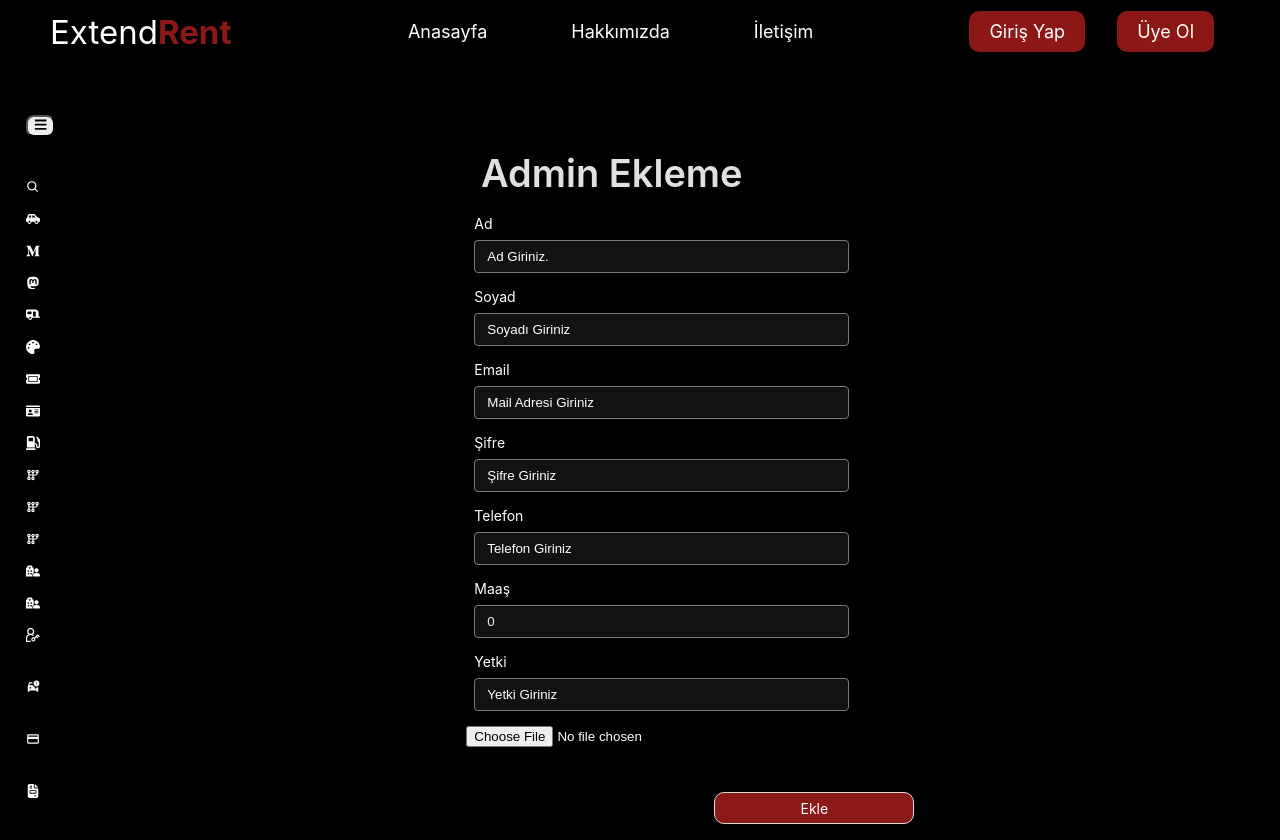
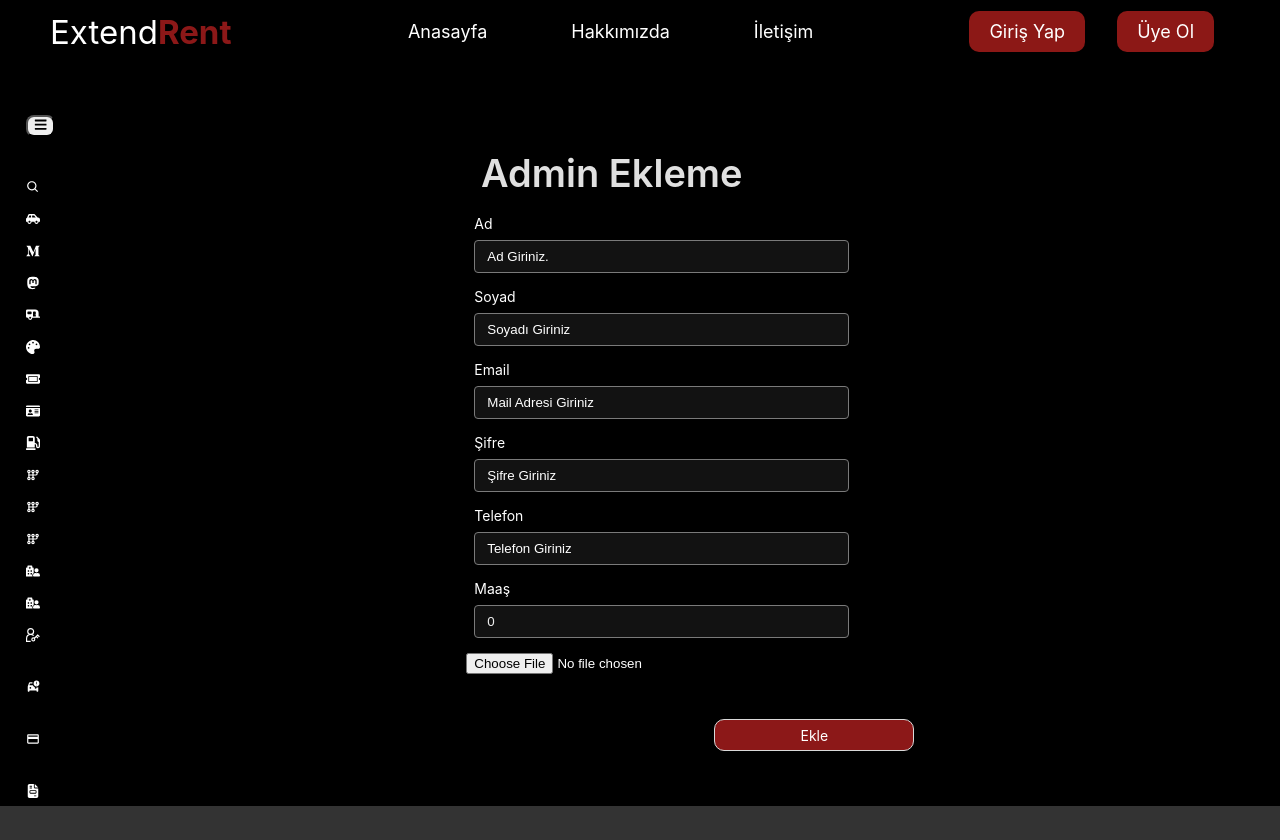
Before and after one commit to ExtendRent/rent-a-car-newUI, a React (Create React App) app: page /adminPanel/addAdmin in a window 1280 px wide. After the commit the page ends 806 px from the top, so only its background shows below. Built offline with nearby package versions, Linux system fonts and the light colour scheme.

Commit message:
error fixed

```diff
--- a/src/models/Responses/Admin/AdminModel.ts
+++ b/src/models/Responses/Admin/AdminModel.ts
@@ -7,5 +7,5 @@ export interface AdminModel{
     salary: number;
     userImageEntityImageUrl: string;
     deleted: boolean;
-    authority: string;
+    status: string;
 }
--- a/src/pages/Admin/AddAdmin.tsx
+++ b/src/pages/Admin/AddAdmin.tsx
@@ -40,7 +40,7 @@ const AddAdmin = (props: Props) => {
             };
             const imageResponse = await dispatch(addUserImages(thunkParams));
             if (imageResponse) {
-                const userImageEntityId = imageResponse.payload;
+                const userImageEntityId = imageResponse.payload.response;
                 const updatedValues = { ...values, userImageEntityId };
                 const response = await dispatch(addAdmin(updatedValues));
                 setSuccessMessage("İşlem başarıyla tamamlandı");
@@ -72,8 +72,7 @@ const AddAdmin = (props: Props) => {
             .required('Telefon numarası giriniz'),
         salary: Yup.number()
             .min(0, 'Maaş en az 0 olmalıdır')
-            .required('Maaş giriniz'),
-        authority: Yup.string().required('Yetki Giriniz'),
+            .required('Maaş giriniz')
     })
     const initialValues = {
         name: '',
@@ -82,7 +81,6 @@ const AddAdmin = (props: Props) => {
         password: '',
         phoneNumber: '',
         salary: 0,
-        authority: '',
     }
 
     const handleOnChange = async (e: React.ChangeEvent<HTMLInputElement>) => {
@@ -168,14 +166,7 @@ const AddAdmin = (props: Props) => {
                                             type="number"
                                         />
                                     </Col>
-                                    <Col span={32} style={{ marginTop: "15px" }}>
-                                        <FormikInput
-                                            name="authority"
-                                            label="Yetki"
-                                            placeHolder="Yetki Giriniz"
-                                            type="text"
-                                        />
-                                    </Col>
+
                                     <input type="file" name="image" onChange={handleOnChange} style={{ marginTop: "15px" }} />
                                     {imageError && (
                                         <Alert type="error" message={imageError} showIcon />
--- a/src/pages/Admin/UpdateAdmin.tsx
+++ b/src/pages/Admin/UpdateAdmin.tsx
@@ -73,8 +73,6 @@ const UpdateAdmin = (props: Props) => {
     salary: Yup.number()
       .min(0, "Maaş en az 0 olmalıdır")
       .required("Maaş giriniz"),
-    imagePath: Yup.string().required("Fotoğraf Giriniz"),
-    authority: Yup.string().required("Yetki Giriniz"),
   });
   const initialValues = {
     id: adminId,
@@ -84,8 +82,7 @@ const UpdateAdmin = (props: Props) => {
     password: "",
     phoneNumber: admin?.phoneNumber,
     salary: admin?.salary,
-    imagePath: "",
-    authority: admin?.authority,
+    authority: admin?.status,
   };
 
   const handleUpdateAdmin = async (values: any) => {
@@ -164,14 +161,14 @@ const UpdateAdmin = (props: Props) => {
                     type="number"
                   />
                 </Col>
-                <Col span={32} style={{ marginTop: "15px" }}>
+                {/* <Col span={32} style={{ marginTop: "15px" }}>
                   <FormikInput
                     name="authority"
                     label="Yetki"
                     placeHolder="Yetki Giriniz"
                     type="text"
                   />
-                </Col>
+                </Col> */}
                 <Col
                   span={32}
                   style={{ marginTop: "15px", marginLeft: "100px" }}
--- a/src/pages/Brands/AddBrand.tsx
+++ b/src/pages/Brands/AddBrand.tsx
@@ -36,9 +36,10 @@ const AddBrand = (props: Props) => {
                 image: formData,
                 brandName: values.brandName,
             };
+
             const imageResponse = await dispatch(addBrandImages(thunkParams));
             if (imageResponse) {
-                const brandImageEntityId = imageResponse.payload;
+                const brandImageEntityId = imageResponse.payload.response;
                 const updatedValues = { ...values, brandImageEntityId };
                 const response = await dispatch(addBrand(updatedValues));
                 setSuccessMessage("İşlem başarıyla tamamlandı");
@@ -48,7 +49,7 @@ const AddBrand = (props: Props) => {
             // Hata durumunda
             setErrorMessage("İşlem sırasında bir hata oluştu");
         }
-        /* window.location.href = "/adminPanel/cars"; */
+         window.location.href = "/adminPanel/Brands";
     };
 
     const handleOnChange = async (e: React.ChangeEvent<HTMLInputElement>) => {
--- a/src/pages/Brands/UpdateBrand.tsx
+++ b/src/pages/Brands/UpdateBrand.tsx
@@ -70,13 +70,13 @@ const UpdateBrand = () => {
         };
         const imageResponse = await dispatch(addBrandImages(thunkParams));
         if (imageResponse) {
-          const brandImageEntityId = imageResponse.payload;
+          const brandImageEntityId = imageResponse.payload.response;
           const updatedValues = { ...values, brandImageEntityId };
           const response = await dispatch(updateBrand(updatedValues));
           setSuccessMessage("İşlem başarıyla tamamlandı");
         }
       }
-      //window.location.href = "/adminPanel/brands";
+      window.location.href = "/adminPanel/brands";
     } catch (error) {
       console.error("Error : ", error);
       setErrorMessage("İşlem sırasında bir hata oluştu");
--- a/src/pages/Cars/AddCar.tsx
+++ b/src/pages/Cars/AddCar.tsx
@@ -135,7 +135,7 @@ const AddCar = (props: Props) => {
       };
       const imageResponse = await dispatch(addCarImages(thunkParams));
       if (imageResponse) {
-        const carImageEntityId = imageResponse.payload;
+        const carImageEntityId = imageResponse.payload.response;
         const updatedValues = { ...values, carImageEntityId };
         const response = await dispatch(addCar(updatedValues));
         setSuccessMessage("İşlem başarıyla tamamlandı");
@@ -145,7 +145,7 @@ const AddCar = (props: Props) => {
       // Hata durumunda
       setErrorMessage("İşlem sırasında bir hata oluştu");
     }
-    /* window.location.href = "/adminPanel/cars"; */
+    window.location.href = "/adminPanel/cars";
   };
   const handleOnChange = async (e: React.ChangeEvent<HTMLInputElement>) => {
     const target = e.target as HTMLInputElement & { files: FileList };
--- a/src/pages/Cars/UpdateCar.tsx
+++ b/src/pages/Cars/UpdateCar.tsx
@@ -155,7 +155,7 @@ const UpdateCar = (props: Props) => {
         };
         const imageResponse = await dispatch(addCarImages(thunkParams));
         if (imageResponse) {
-          const carImageEntityId = imageResponse.payload;
+          const carImageEntityId = imageResponse.payload.response;
           const updatedValues = { ...values, carImageEntityId };
           const response = await dispatch(updateCar(updatedValues));
           setSuccessMessage("İşlem başarıyla tamamlandı");
@@ -166,7 +166,7 @@ const UpdateCar = (props: Props) => {
       // Hata durumunda
       setErrorMessage("İşlem sırasında bir hata oluştu");
     }
-    //window.location.href = "/adminPanel/cars";
+    window.location.href = "/adminPanel/cars";
   };
   const handleOnChange = async (e: React.ChangeEvent<HTMLInputElement>) => {
     const target = e.target as HTMLInputElement & { files: FileList };
--- a/src/pages/Employee/AddEmployee.tsx
+++ b/src/pages/Employee/AddEmployee.tsx
@@ -40,7 +40,7 @@ const AddEmployee = (props: Props) => {
             };
             const imageResponse = await dispatch(addUserImages(thunkParams));
             if (imageResponse) {
-                const userImageEntityId = imageResponse.payload;
+                const userImageEntityId = imageResponse.payload.response;
                 const updatedValues = { ...values, userImageEntityId };
                 const response = await dispatch(addEmployee(updatedValues));
                 setSuccessMessage("İşlem başarıyla tamamlandı");
@@ -174,14 +174,14 @@ const AddEmployee = (props: Props) => {
                                             type="number"
                                         />
                                     </Col>
-                                    <Col span={32} style={{ marginTop: "15px" }}>
+                                    {/* <Col span={32} style={{ marginTop: "15px" }}>
                                         <FormikInput
                                             name="authority"
                                             label="Yetki"
                                             placeHolder="Yetki Giriniz"
                                             type="text"
                                         />
-                                    </Col>
+                                    </Col> */}
 
                                     <input type="file" name="image" onChange={handleOnChange} style={{ marginTop: "15px" }}/>
                                     {imageError && (
--- a/src/pages/Employee/UpdateEmployee.tsx
+++ b/src/pages/Employee/UpdateEmployee.tsx
@@ -75,8 +75,6 @@ const UpdateEmployee = (props: Props) => {
     salary: Yup.number()
       .min(0, "Maaş en az 0 olmalıdır")
       .required("Maaş giriniz"),
-    imagePath: Yup.string().required("Fotoğraf Giriniz"),
-    authority: Yup.string().required("Yetki Giriniz"),
   });
   const initialValues = {
     id: employeeId,
@@ -166,14 +164,14 @@ const UpdateEmployee = (props: Props) => {
                     type="number"
                   />
                 </Col>
-                <Col span={32} style={{ marginTop: "15px" }}>
+                {/* <Col span={32} style={{ marginTop: "15px" }}>
                   <FormikInput
                     name="authority"
                     label="Yetki"
                     placeHolder="Yetki Giriniz"
                     type="text"
                   />
-                </Col>
+                </Col> */}
                 <Col
                   span={32}
                   style={{ marginTop: "15px", marginLeft: "100px" }}
```
